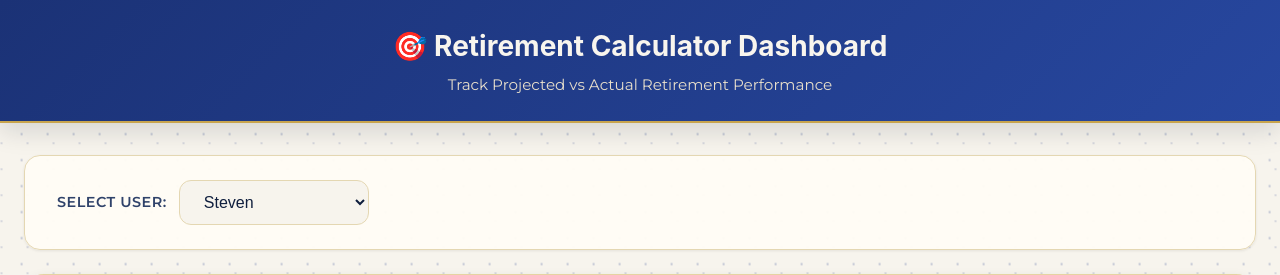
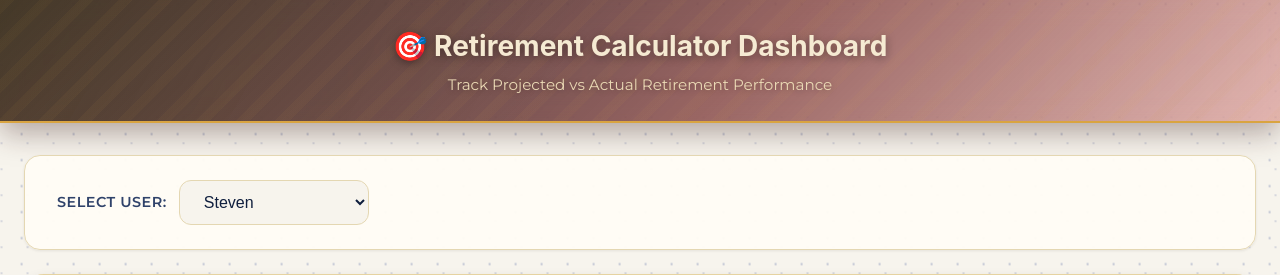
Before and after one commit to sguthrie107/retirement-calculator, a FastAPI app: page / in a window 1280 px wide. Shown: the top 275 px of the page. Run offline with FastAPI, Linux system fonts and the light colour scheme; data that the repository does not hold is empty; some web fonts are replaced.

Commit message:
feat: raise stress-test volatility floor and add Emperor-inspired header theme

```diff
--- a/app/static/css/dashboard.css
+++ b/app/static/css/dashboard.css
@@ -260,29 +260,53 @@ body > * {
 
 /* Header */
 header {
-    background: var(--gradient-primary);
-    border-bottom: 2px solid var(--trim-color);
+    position: relative;
+    overflow: hidden;
+    background:
+        linear-gradient(120deg, rgba(235, 179, 73, 0.18) 0%, rgba(235, 179, 73, 0.00) 45%),
+        linear-gradient(315deg, rgba(178, 34, 34, 0.30) 0%, rgba(95, 14, 14, 0.62) 42%, rgba(20, 18, 22, 0.95) 100%);
+    border-bottom: 2px solid #D9A441;
     padding: 1.5rem 0;
     margin-bottom: 2rem;
     backdrop-filter: blur(10px);
-    box-shadow: 0 8px 24px rgba(17, 24, 39, 0.14);
+    box-shadow: 0 10px 28px rgba(48, 16, 16, 0.35);
+}
+
+header::before {
+    content: "";
+    position: absolute;
+    inset: 0;
+    pointer-events: none;
+    background:
+        repeating-linear-gradient(
+            135deg,
+            rgba(217, 164, 65, 0.18) 0,
+            rgba(217, 164, 65, 0.18) 10px,
+            rgba(0, 0, 0, 0.0) 10px,
+            rgba(0, 0, 0, 0.0) 28px
+        );
+    opacity: 0.26;
 }
 
 header .container {
+    position: relative;
+    z-index: 1;
     text-align: center;
 }
 
 header h1 {
     font-size: 1.75rem;
     font-weight: 700;
-    color: #F8F5EE;
+    color: #F5EAD2;
     margin-bottom: 0.25rem;
+    text-shadow: 0 2px 10px rgba(0, 0, 0, 0.38);
 }
 
 header p {
-    color: #E7DECB;
+    color: #EAD8B4;
     font-size: 0.95rem;
     font-weight: 400;
+    text-shadow: 0 1px 6px rgba(0, 0, 0, 0.28);
 }
 
 /* Chart container */
```
Also changed, not shown: app/services/monte_carlo.py (+20 -7 lines).
